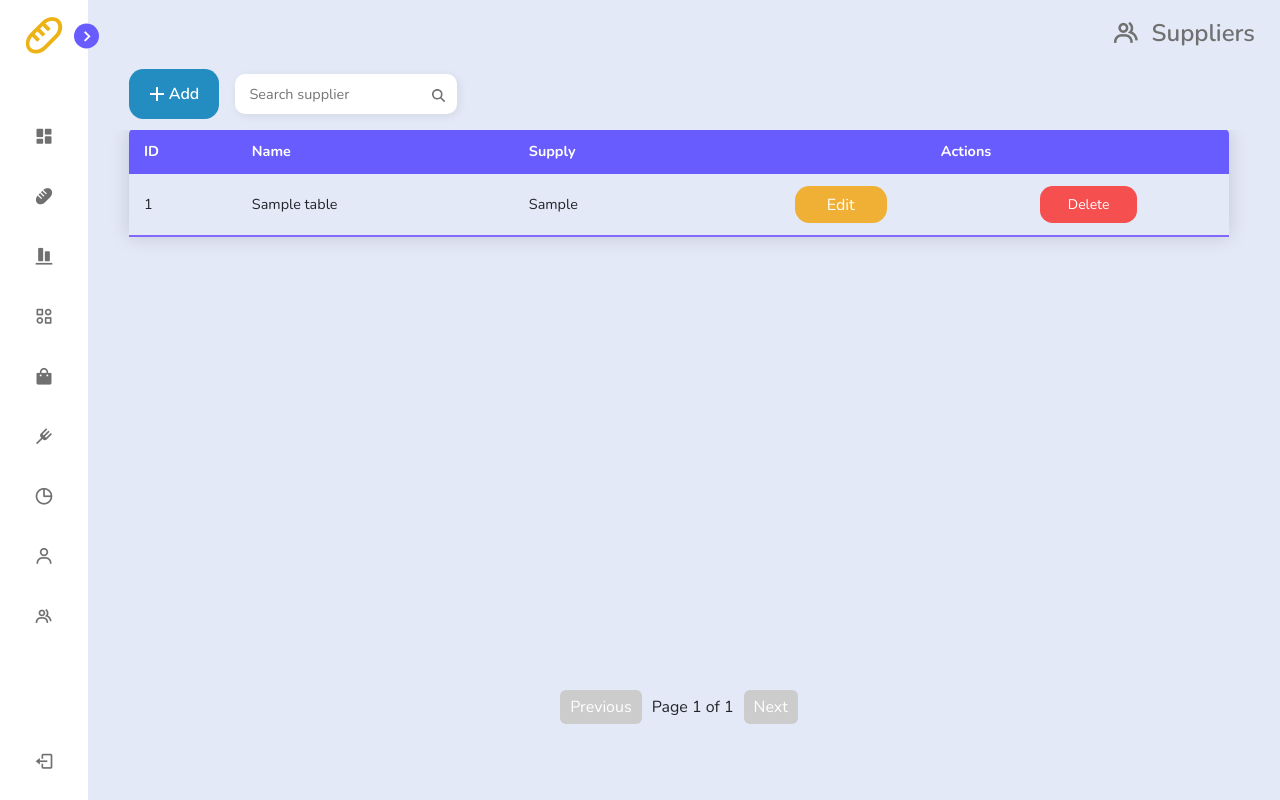
After one commit to PengWin553/doughpro-ver1, a PHP site: page /php/admin-crud-suppliers-page.php in a window 1280 px wide. The commit adds this page. Run offline with PHP 8.4, Linux system fonts and the light colour scheme; a user stored in the database is signed in; tables that the repository leaves empty or names only in its code hold one stand-in row (values such as "Sample post"); some web fonts are replaced.

Commit message:
Added Supplier Page: (now with Display Suppliers, Add Supplier)

```diff
--- /dev/null
+++ b/js/add-supplier.js
@@ -0,0 +1,34 @@
+$('#btn-add_supplier').click(function(event) {
+    event.preventDefault(); // Prevent the default form submission
+
+    // get the values from the form
+    var supplierName = $("#add_supplier").val();
+    var supply = $("#add_supply").val();
+
+    if (supplierName.trim().length > 0) {
+        fetch("admin-add-supplier.php", {
+            method: "POST",
+            headers: {
+                "Content-Type": "application/x-www-form-urlencoded",
+            },
+            body: new URLSearchParams({
+                supplier_name: supplierName,
+                supply: supply,
+            }),
+        })
+        .then(response => response.json())
+        .then(data => {
+            if (data.res === "success") {
+                location.reload();
+            } else if (data.res === "exists" || data.res === "error") {
+                alert(data.msg);
+            }
+        })
+        .catch(error => {
+            console.error('Error occurred while adding supplier:', error);
+            alert("An error occurred. Please try again later.");
+        });
+    } else {
+        alert("Please fill out all fields.");
+    }
+});
--- /dev/null
+++ b/php/admin-crud-suppliers-page.php
@@ -0,0 +1,177 @@
+<?php
+include('connection.php');
+session_start();
+
+// Check if the user is logged in and has the "Admin" role
+if (!isset($_SESSION["user_name"]) || $_SESSION["user_role"] !== 'Admin') {
+    header("location:../index.php");
+    exit();
+}
+
+$user_name = $_SESSION["user_name"];
+$user_id = $_SESSION["user_id"];
+?>
+
+<!DOCTYPE html>
+<html lang="en">
+
+<head>
+    <meta charset="UTF-8">
+    <meta name="viewport" content="width=device-width, initial-scale=1.0">
+    <title>DoughPro</title>
+    <link rel="stylesheet" href="../css/form-styles.css" />
+    <link rel="stylesheet" href="../css/dashboard.css" />
+    <link rel="stylesheet" href="../css/button-styles.css" />
+    <link rel="stylesheet" href="../css/table-styles.css" />
+    <link rel="stylesheet" href="../css/page-title-styles.css" />
+    <link rel="stylesheet" href="../css/search-and-filter-styles.css" />
+    <link rel="stylesheet" href="../css/pagination-styles.css" />
+    <link href="https://cdn.jsdelivr.net/npm/bootstrap@5.3.2/dist/css/bootstrap.min.css" rel="stylesheet">
+    <link href='https://unpkg.com/boxicons@2.1.4/css/boxicons.min.css' rel='stylesheet'>
+    <link rel="icon" type="image/x-icon" href="../default-images/baguette-solid-24.png">
+</head>
+
+<body>
+
+    <?php include('admin-sidebar.php'); ?>
+
+    <section class="home">
+        <div class="page-title-container">
+            <div class="page-title-text"> <i class='bx bx-group icon page-title-icon'></i> <span>Suppliers</span> </div>
+        </div>
+
+        <!-- CREATE SUPPLIER MODAL -->
+        <div class="modal fade" id="addSupplierModal" tabindex="-1" aria-labelledby="addSupplierModalLabel" aria-hidden="true">
+            <div class="modal-dialog">
+                <div class="modal-content">
+                    <div class="modal-header">
+                        <h1 class="modal-title fs-5" id="addSupplierModalLabel">Add Supplier</h1>
+                        <button type="button" class="btn-close" data-bs-dismiss="modal" aria-label="Close"></button>
+                    </div>
+                    <div class="modal-body">
+                        <!-- CREATE supplier FORM -->
+                        <form class="form_container_inp" style="width: 100%; padding: 0;" id="newSupplierForm">
+                            <!-- suppliername -->
+                            <div class="input_container_inp">
+                                <label class="input_label_inp" for="supplierName_field">Supplier Name</label>
+                                <i class='bx bx-group icon icon_inp modal-form-icons' ></i>
+                                <input placeholder="supplier name" title="Inpit title" name="add_supplier" type="text" class="input_field_inp" id="add_supplier" autocomplete="off">
+                            </div>
+
+                            <!-- supply -->
+                            <div class="input_container_inp">
+                                <label class="input_label_inp" for="supplierName_field">Supply</label>
+                                <i class='bx bx-tag-alt icon icon_inp modal-form-icons' ></i>
+                                <input placeholder="supply" title="Inpit title" name="add_supply" type="text" class="input_field_inp" id="add_supply" autocomplete="off">
+                            </div>
+
+                        </form>
+                    </div>
+                    <div class="modal-footer">
+                        <button title="Save" type="submit" class="sign-in_btn_inp" id="btn-add_supplier">
+                            <span>Save</span>
+                        </button>
+                    </div>
+                </div>
+            </div>
+        </div>
+
+        <!-- UPDATE USER MODAL -->
+        <div class="modal fade" id="updateSupplierModal" tabindex="-1" aria-labelledby="updateSupplierModalLabel" aria-hidden="true">
+            <div class="modal-dialog">
+                <div class="modal-content">
+                    <div class="modal-header">
+                        <h1 class="modal-title fs-5" id="updatesupplierModalLabel">Update Supplier</h1>
+                        <button type="button" class="btn-close" data-bs-dismiss="modal" aria-label="Close"></button>
+                    </div>
+                    <div class="modal-body">
+                        <!-- UPDATE supplier FORM -->
+                        <form class="form_container_inp" style="width: 100%; padding: 0;" id="updateSupplierForm">
+                            <input type="hidden" id="update_supplier_id">
+                            <!-- suppliername -->
+                            <div class="input_container_inp">
+                                <label class="input_label_inp" for="updateSupplierName_field">Supplier Name</label>
+                                <i class='bx bx-supplier-alt icon icon_inp modal-form-icons' ></i>
+                                <input placeholder="supplier name" title="Update supplier" name="update_supplier" type="text" class="input_field_inp" id="update_supplier" autocomplete="off">
+                            </div>
+
+                            <!-- supply -->
+                            <div class="input_container_inp">
+                            <label class="input_label_inp" for="updatesupplierName_field">Supply</label>
+                                <i class='bx bx-supplier-alt icon icon_inp modal-form-icons' ></i>
+                                <input placeholder="supply" title="Update supplier" name="update_supplier" type="text" class="input_field_inp" id="update_supplier" autocomplete="off">
+                            </div>
+                        </form>
+                    </div>
+                    <div class="modal-footer">
+                        <button title="Save" type="submit" class="sign-in_btn_inp" id="btn-update_supplier">
+                            <span>Save Changes</span>
+                        </button>
+                    </div>
+                </div>
+            </div>
+        </div>
+
+        <!-- Search input field -->
+        <div class="search-filter-container">
+
+            <!-- create btn -->
+            <div class="btn-container categories-add-search">
+            <button class="btn-crud btn-create" data-bs-toggle="modal" data-bs-target="#addSupplierModal">
+                <span>
+                    <svg xmlns="http://www.w3.org/2000/svg" viewBox="0 0 24 24" width="24" height="24">
+                        <path fill="none" d="M0 0h24v24H0z"></path>
+                        <path fill="currentColor" d="M11 11V5h2v6h6v2h-6v6h-2v-6H5v-2z"></path>
+                    </svg> Add
+                </span>
+            </button>
+            </div>
+
+            <!-- search -->
+            <div class="InputContainer search-input-container">
+                <input type="text" class="input" id="searchInput" placeholder="Search supplier" oninput="liveSearch()">
+
+                <label for="input" class="labelforsearch">
+                <svg viewBox="0 0 512 512" class="searchIcon"><path d="M416 208c0 45.9-14.9 88.3-40 122.7L502.6 457.4c12.5 12.5 12.5 32.8 0 45.3s-32.8 12.5-45.3 0L330.7 376c-34.4 25.2-76.8 40-122.7 40C93.1 416 0 322.9 0 208S93.1 0 208 0S416 93.1 416 208zM208 352a144 144 0 1 0 0-288 144 144 0 1 0 0 288z"></path></svg>
+                </label>
+            </div>
+            <!-- <input type="text" id="searchInput" placeholder="Search categories..." oninput="liveSearch()"> -->
+        </div>
+
+        <!-- Table -->
+        <div class="table-container">
+            <div class="resultcontainer">
+                <table class="content-table">
+                    <thead>
+                        <tr>
+                            <th>ID</th>
+                            <th>Name</th>
+                            <th>Supply</th>
+                            <th style="text-align: center;">Actions</th>
+                        </tr>
+                    </thead>
+                    <tbody>
+                        <!-- Data will be dynamically inserted here by JavaScript -->
+                    </tbody>
+                </table>
+
+            </div>
+        </div>
+
+        <!-- Pagination Controls -->
+        <div id="pagination-controls" class="pagination-controls" >
+            <!-- Pagination buttons will be dynamically inserted here by JavaScript -->
+        </div>
+    </section>
+
+    <script src="https://ajax.googleapis.com/ajax/libs/jquery/3.5.1/jquery.min.js"></script>
+    <script src="https://cdn.jsdelivr.net/npm/bootstrap@5.3.2/dist/js/bootstrap.bundle.min.js"></script>
+    <script src="../js/sidebar.js"></script>
+    <script src="../js/display-suppliers.js"></script>
+    <script src="../js/add-supplier.js"></script>
+    <!-- <script src="../js/update-supplier.js"></script>
+    <script src="../js/delete-supplier.js"></script> -->
+
+</body>
+
+</html>
--- a/php/admin-sidebar.php
+++ b/php/admin-sidebar.php
@@ -67,10 +67,18 @@
                         <span class="text nav-text">Logs</span>
                     </a>
                 </li>
+
                 <li class="nav-link" title="Users">
                     <a href="admin-crud-users-page.php">
                         <i class='bx bx-user icon'></i>
                         <span class="text nav-text">Users</span>
+                    </a>
+                </li>
+
+                <li class="nav-link" title="Users">
+                    <a href="admin-crud-suppliers-page.php">
+                        <i class='bx bx-group icon'></i>
+                        <span class="text nav-text">Suppliers</span>
                     </a>
                 </li>
             </ul>
--- /dev/null
+++ b/php/display-suppliers.php
@@ -0,0 +1,59 @@
+<?php
+include ('connection.php');
+
+// Set headers for JSON response
+header('Content-Type: application/json');
+header('Cache-Control: no-cache');
+
+// Function to fetch the latest suppliers from the database with pagination and search
+function fetchSuppliers($connection, $offset, $limit, $search = '') {
+    $query = "SELECT supplier_id, supplier_name, supply FROM suppliers_table ";
+    if ($search !== '') {
+        $query .= "WHERE supplier_name LIKE :search ";
+    }
+    $query .= "ORDER BY supplier_id DESC LIMIT :limit OFFSET :offset";
+    $statement = $connection->prepare($query);
+    $statement->bindValue(':limit', (int)$limit, PDO::PARAM_INT);
+    $statement->bindValue(':offset', (int)$offset, PDO::PARAM_INT);
+    if ($search !== '') {
+        $statement->bindValue(':search', "%$search%", PDO::PARAM_STR);
+    }
+    $statement->execute();
+    return $statement->fetchAll(PDO::FETCH_ASSOC);
+}
+
+// Function to get the total number of suppliers with search
+function getTotalSuppliers($connection, $search = '') {
+    $query = "SELECT COUNT(*) as total FROM suppliers_table ";
+    if ($search !== '') {
+        $query .= "WHERE supplier_name LIKE :search";
+    }
+    $statement = $connection->prepare($query);
+    if ($search !== '') {
+        $statement->bindValue(':search', "%$search%", PDO::PARAM_STR);
+    }
+    $statement->execute();
+    return $statement->fetch(PDO::FETCH_ASSOC)['total'];
+}
+
+// Get the page and limit from the query string
+$page = isset($_GET['page']) ? intval($_GET['page']) : 1;
+$limit = 8;
+$search = isset($_GET['search']) ? $_GET['search'] : '';
+$offset = ($page - 1) * $limit;
+
+try {
+    $suppliers = fetchSuppliers($connection, $offset, $limit, $search);
+    $totalSuppliers = getTotalSuppliers($connection, $search);
+
+    echo json_encode([
+        "res" => "success",
+        "data" => $suppliers,
+        "page" => $page,
+        "total" => $totalSuppliers,
+        "limit" => $limit
+    ]);
+} catch (PDOException $th) {
+    echo json_encode(['res' => 'error', 'message' => $th->getMessage()]);
+}
+?>
```
Also changed, not shown: js/display-suppliers.js (added, +72 -0 lines), php/admin-add-supplier.php (added, +30 -0 lines).
